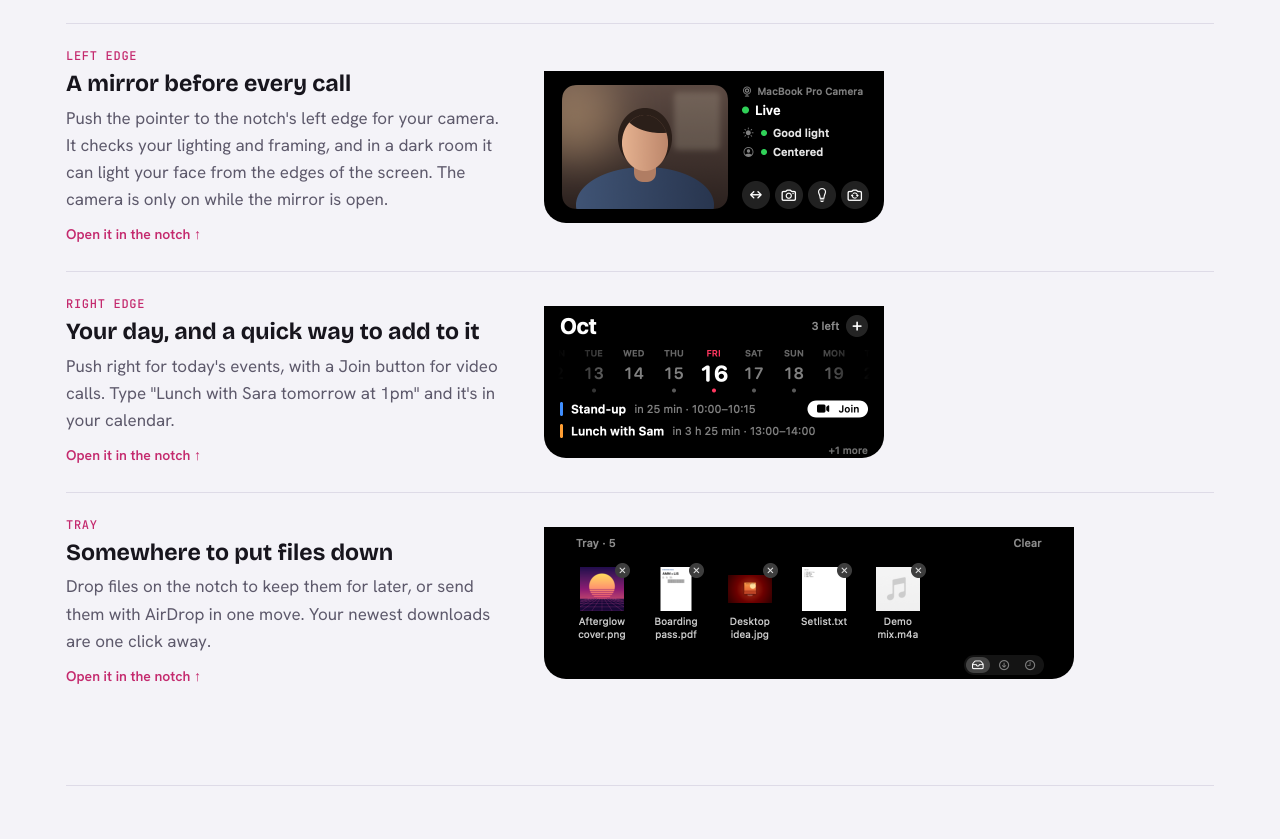
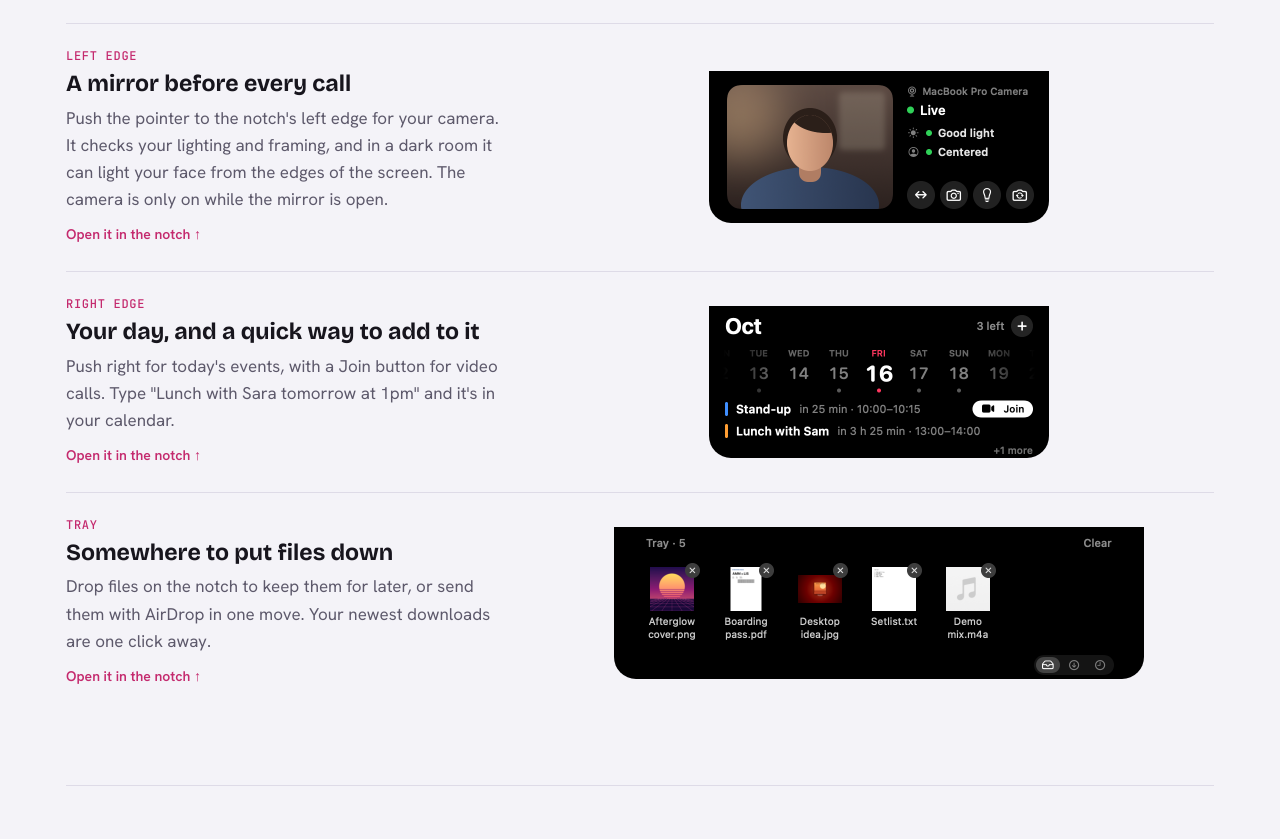
Before and after one commit to moshawahneh/shawnotch, a plain HTML site: page index.html in a window 1280 px wide. Shown: the part 2557-3396 px from the top of the page. Drawn offline with Linux system fonts and the light colour scheme.

Commit message:
Website from ShawNotch 173b81e

```diff
--- a/index.html
+++ b/index.html
@@ -3,6 +3,9 @@
 <head>
 <meta charset="utf-8">
 <meta name="viewport" content="width=device-width, initial-scale=1, viewport-fit=cover">
+<link rel="icon" type="image/png" sizes="32x32" href="favicon-32.png">
+<link rel="icon" type="image/png" sizes="64x64" href="favicon-64.png">
+<link rel="apple-touch-icon" href="apple-touch-icon.png">
 <style>:root{padding-top:env(safe-area-inset-top,0px);padding-bottom:env(safe-area-inset-bottom,0px)}body{margin:0}img{max-width:100%}[hidden]{display:none!important}</style>
 <title>ShawNotch</title>
 <meta name="claude:viewport-fit-sides" content="cover">
@@ -146,8 +149,10 @@ p { margin: 0; }
 .row figure img { width: auto; max-height: 64px; }
 .row .shot-wide img { max-height: none; width: min(100%, 360px); }
 .row .tag { font: 500 12px/1 var(--mono); letter-spacing: 0.06em; text-transform: uppercase; color: var(--pink); }
-/* The notch pictures share one scale (152px tall), shrinking evenly when the column is narrower. */
-.row .shot img { width: min(100%, 340px); height: auto; max-height: none; border-radius: 0 0 22px 22px; }
+/* The notch pictures share one scale (152px tall), shrinking evenly when the column is narrower,
+   and sit in the middle of their column like the smaller pictures above them. */
+.row .shot { justify-self: stretch; }
+.row .shot img { width: min(100%, 340px); height: auto; max-height: none; margin-inline: auto; border-radius: 0 0 22px 22px; }
 .row .shot.wide img { width: min(100%, 530px); }
 .try { justify-self: start; margin-top: 4px; padding: 0; border: 0; background: none; color: var(--pink); font: 600 14px/1.4 var(--body); cursor: pointer; }
 .try:hover { text-decoration: underline; text-underline-offset: 3px; }
@@ -187,6 +192,7 @@ footer .fine { font-size: 12.5px; }
   .mm, .price { grid-template-columns: minmax(0, 1fr); }
   .row { grid-template-columns: minmax(0, 1fr); gap: 16px; }
   .row figure { justify-self: start; }
+  .row .shot img { margin-inline: 0; }
   .numbers { grid-template-columns: repeat(2, minmax(0, 1fr)); }
   .menubar .left span:nth-child(n+4) { display: none; }
 }
```
Also changed, not shown: privacy.html (+3 -0 lines), refunds.html (+3 -0 lines), terms.html (+3 -0 lines), apple-touch-icon.png (added), favicon-32.png (added), favicon-64.png (added).
